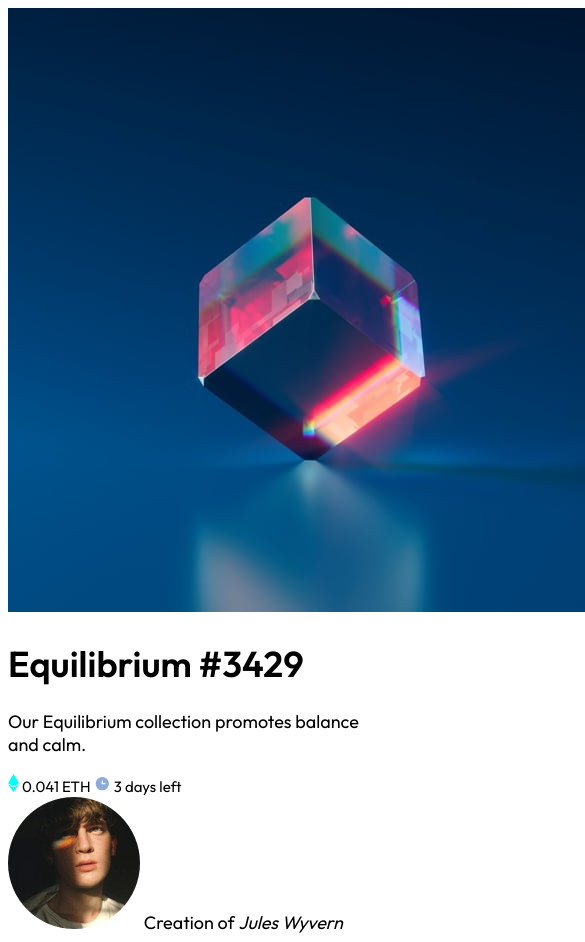
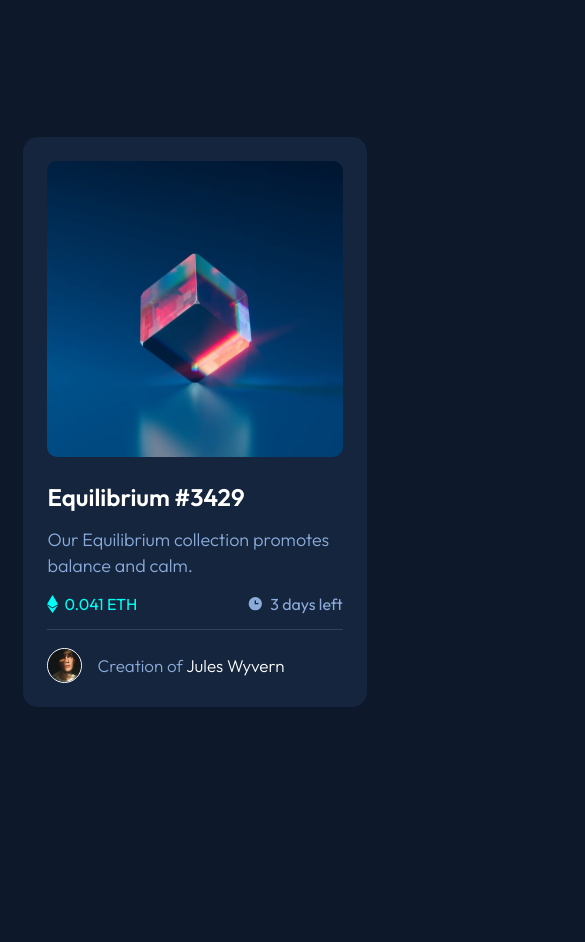
Before and after one commit to Jorge-PMarin/nft-preview-card-FM, a plain HTML site: page index.html in a window 390 px wide. Shown: the top 942 px of the page, 585 px wide, since content can reach past the window. After the commit the page ends 844 px from the top, so only its background shows below. Drawn offline with Linux system fonts and the light colour scheme.

Commit message:
mobile design finished

```diff
--- a/index.html
+++ b/index.html
@@ -31,26 +31,28 @@
         alt="Neon mineral"
       />
 
-      <div class="card__info">
+      <div class="card__text">
         <h1 class="card__title">Equilibrium #3429</h1>
         <p class="card__paragraph">
           Our Equilibrium collection promotes balance and calm.
         </p>
 
+        <div class="card__info">
           <small class="card__small left">
             <img src="./images/icon-ethereum.svg" alt="" aria-hidden="true" />
             0.041 ETH
           </small>
 
           <small class="card__small right">
-          <img src="./images/icon-clock.svg" alt="">
+            <img src="./images/icon-clock.svg" alt="" />
             3 days left
           </small>
+        </div>
+      </div>
 
       <div class="card__creator">
-          <img src="./images/image-avatar.png" alt="">
-          <span>Creation of <em>Jules Wyvern</em></span>
-        </div>
+        <img src="./images/image-avatar.png" alt="" />
+        <span>Creation of <b>Jules Wyvern</b></span>
       </div>
     </main>
   </body>
--- a/style.css
+++ b/style.css
@@ -1,10 +1,16 @@
+* {
+  box-sizing: border-box;
+  margin: 0;
+  padding: 0;
+}
+
 html {
   --soft-blue: hsl(215, 51%, 70%);
   --cyan: hsl(178, 100%, 50%);
 
-  --very-dark-blue: hsl(217, 54%, 11%);
-  --very-dark-blue: hsl(216, 50%, 16%);
-  --very-dark-blue: hsl(215, 32%, 27%);
+  --very-dark-blue-main: hsl(217, 54%, 11%);
+  --very-dark-blue-card: hsl(216, 50%, 16%);
+  --very-dark-blue-line: hsl(215, 32%, 27%);
   --white: hsl(0, 0%, 100%);
 
   font-size: 62.5%;
@@ -14,4 +20,80 @@ body {
   font-size: 1.8rem;
   font-family: 'Outfit', sans-serif;
   min-height: 100vh;
+  background-color: var(--very-dark-blue-main);
+  display: flex;
+  justify-content: center;
+  align-items: center;
 }
+
+.card {
+  background-color: var(--very-dark-blue-card);
+  font-weight: 300;
+  color: var(--soft-blue);
+  padding: 2.4rem;
+  width: 88%;
+  border-radius: 1.5rem;
+}
+
+.card__img {
+  max-width: 100%;
+  border-radius: 1rem;
+  margin-bottom: 2rem;
+}
+
+.card__text {
+    border-bottom: 0.1rem solid var(--very-dark-blue-line);
+    margin-bottom: 1.8rem;
+}
+
+.card__title {
+  color: var(--white);
+  font-weight: 600;
+  font-size: 2.4rem;
+  margin-bottom: 1.5rem;
+}
+
+.card__paragraph {
+  margin-bottom: 1.5rem;
+  line-height: 2.6rem;
+}
+
+.card__info {
+  display: flex;
+  justify-content: space-between;
+  align-items: center;
+  margin-bottom: 1.5rem;
+}
+
+.card__small {
+  display: flex;
+  align-items: center;
+  font-weight: 400;
+  font-size: 1.6rem;
+}
+
+.card__small.left {
+    color: var(--cyan);
+}
+
+.card__small img {
+    margin-right: 0.6rem;
+}
+
+.card__creator {
+    display: flex;
+    align-items: center;
+    font-size: 1.7rem;
+}
+
+.card__creator img {
+    max-width: 3.5rem;
+    border: 1px solid var(--white);
+    border-radius: 10rem;
+    margin-right: 1.5rem;
+}
+
+.card__creator b {
+    color: var(--white);
+    font-weight: 300;
+}
```
Lines whose indentation alone changed are shown as unchanged.
